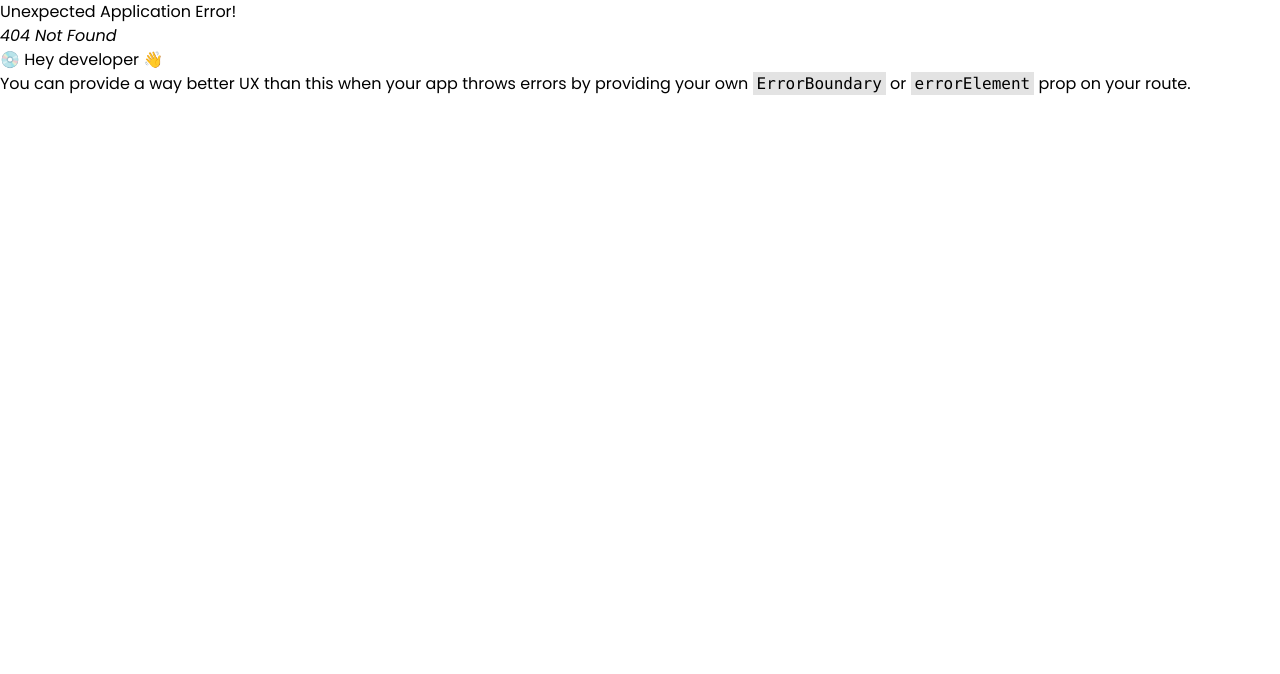
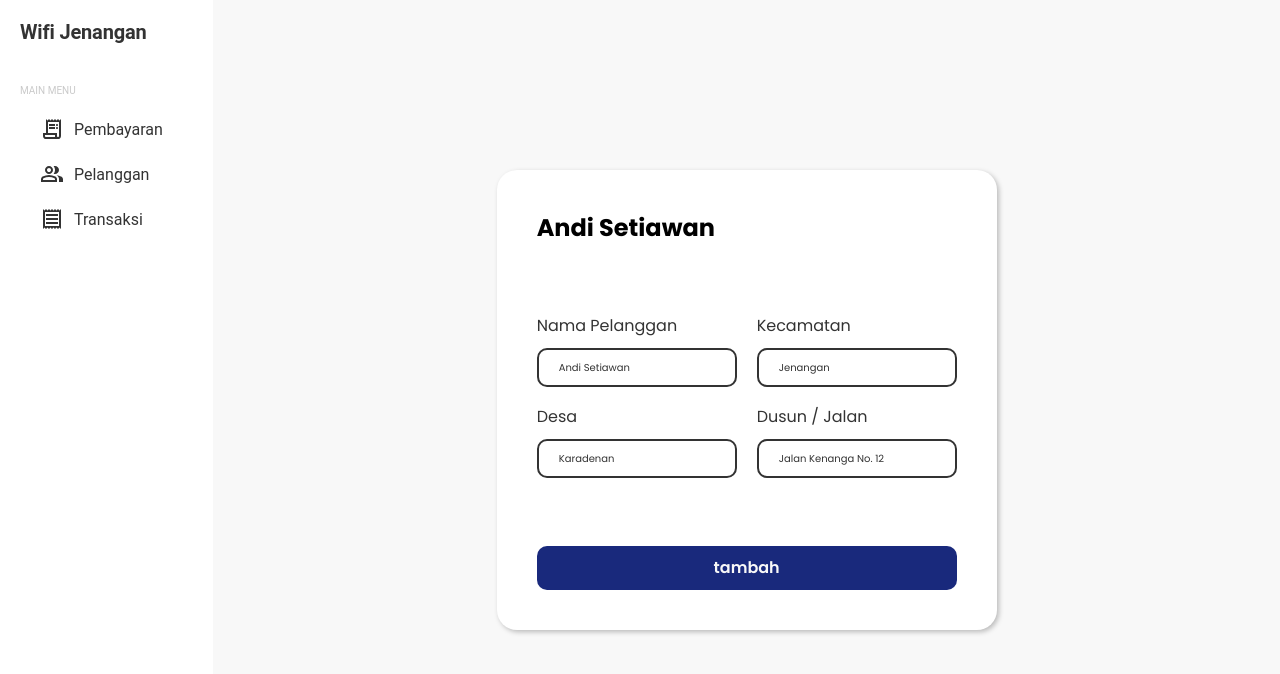
Before and after one commit to AIDILYOWIE/wifi-dashboard, a React (Vite) app: page /pelanggan/1 in a window 1280 px wide. Before the commit this address had no page. Shown: the top 674 px of the page. Built offline with nearby package versions, Linux system fonts and the light colour scheme; a web font is replaced by a local one.

Commit message:
done built form edit pelanggan and process built popup delete

```diff
--- a/src/Components/Elements/Button.jsx
+++ b/src/Components/Elements/Button.jsx
@@ -1,9 +1,12 @@
 import { Box, Typography } from "@mui/material";
-import { useMemo, useState } from "react";
+import { useEffect, useMemo, useState } from "react";
 import { color, fontSize } from "../../typhograpy";
-import { Link } from "react-router-dom";
+import { data, Link, useParams } from "react-router-dom";
+import { dataPelanggan } from "../../data";
+import React from "react";
 
-export const ButtonnSidebar = ({
+export const ButtonnSidebar = React.memo(
+  ({
     icon,
     text,
     href = "/",
@@ -75,9 +78,10 @@ export const ButtonnSidebar = ({
         </Box>
       </Link>
     );
-};
+  }
+);
 
-export const ButtonV2 = ({to = '/'}) => {
+export const ButtonV2 = React.memo(({ to = "/" }) => {
   const image = "../../../public/icon/add.svg";
   return (
     <Link to={to}>
@@ -101,9 +105,9 @@ export const ButtonV2 = ({to = '/'}) => {
       </button>
     </Link>
   );
-};
+});
 
-export const NormalButton = ({ text }) => {
+export const NormalButton = React.memo(({ text }) => {
   const [isHover, setIsHover] = useState(false);
 
   return (
@@ -115,9 +119,9 @@ export const NormalButton = ({ text }) => {
       {text}
     </button>
   );
-};
+});
 
-export const ButtonAction = ({ type }) => {
+export const ButtonAction = React.memo(({ type, to, onClick }) => {
   const imageEdit = "../../../public/icon/edit.svg";
   const imageDelete = "../../../public/icon/delete.svg";
   let image;
@@ -134,7 +138,8 @@ export const ButtonAction = ({ type }) => {
     background = "bg-delete-background";
   }
 
-  return (
+  return type == "edit" ? (
+    <Link to={to}>
       <button
         className={`w-max h-max p-[10px] rounded-[10px] flex justify-center items-center ${background} cursor-pointer `}
       >
@@ -152,5 +157,25 @@ export const ButtonAction = ({ type }) => {
           }}
         />
       </button>
+    </Link>
+  ) : (
+    <button
+      onClick={onClick}
+      className={`w-max h-max p-[10px] rounded-[10px] flex justify-center items-center ${background} cursor-pointer `}
+    >
+      <Box
+        sx={{
+          width: 18,
+          height: 18,
+          backgroundColor: colorText,
+          WebkitMaskImage: `url(${image})`,
+          WebkitMaskRepeat: "no-repeat",
+          WebkitMaskSize: "cover",
+          maskImage: `url(${image})`,
+          maskRepeat: "no-repeat",
+          maskSize: "cover",
+        }}
+      />
+    </button>
   );
-};
+});
--- a/src/Components/Elements/Input.jsx
+++ b/src/Components/Elements/Input.jsx
@@ -3,7 +3,7 @@ import React, { useState, useRef, useEffect } from "react";
 import { color } from "../../typhograpy";
 import { dataPelanggan } from "../../data";
 
-export const DateInput = ({label = 'Tanggal'}) => {
+export const DateInput = React.memo( ({label = 'Tanggal'}) => {
   const [selectedDate, setSelectedDate] = useState(null);
   const [isCalendarOpen, setIsCalendarOpen] = useState(false);
   const [currentMonth, setCurrentMonth] = useState(new Date());
@@ -216,7 +216,7 @@ export const DateInput = ({label = 'Tanggal'}) => {
       </div>
     </div>
   );
-};
+})
 
 export const DistrictInput = () => {
   const [selectedSubDistrict, setSelectedSubDistrict] = useState("");
@@ -291,15 +291,15 @@ export const DistrictInput = () => {
   );
 };
 
-export const NormalInput = ({label, placeholder}) => {
+export const NormalInput = React.memo(({label, placeholder, value, onChange}) => {
   return (
     <div className="w-full flex flex-col gap-[10px]">
       <label htmlFor="" className="text-text text-[16px]">{label}</label>
-      <input type="text" placeholder={placeholder} className="w-full focus:outline-none focus:text-text border-2 border-text px-[20px] py-[10px] font-reguler text-[10px] text-other rounded-[10px]
+      <input onChange={onChange} type="text" value={value ?? ""} placeholder={placeholder} className="w-full focus:outline-none text-text border-2 border-text px-[20px] py-[10px] font-reguler text-[10px] rounded-[10px]
       "/>
     </div>
   )
-}
+})
 
 // export const OrderForm = () => {
 //   // Form state
--- /dev/null
+++ b/src/Components/Elements/PopUp.jsx
@@ -0,0 +1,50 @@
+import { color } from "../../typhograpy";
+import { Box } from "@mui/material";
+
+export const PopupDelete = ({ show, onClose, onConfirm }) => {
+  if (!show) return null;
+
+  const image = "../../../public/icon/delete.svg";
+
+  return (
+    <div className="fixed inset-0 bg-black/40 z-50 flex items-center justify-center px-4">
+      <div className="bg-white rounded-[20px] shadow-lg w-[470px] p-[40px] flex flex-col items-center gap-[10px]">
+        <div className="w-full flex flex-col justify-center items-center gap-[8px]">
+          <div className="w-max rounded-[50%] p-[10px] bg-delete">
+            <Box
+              sx={{
+                width: 80,
+                height: 80,
+                backgroundColor: color.backgroundColor,
+                WebkitMaskImage: `url(${image})`,
+                WebkitMaskRepeat: "no-repeat",
+                WebkitMaskSize: "cover",
+                maskImage: `url(${image})`,
+                maskRepeat: "no-repeat",
+                maskSize: "cover",
+              }}
+            />
+          </div>
+          <p className="text-text text-[24px] font-semibold">Hapus Pelanggan</p>
+          <p className="text-text text-[14px] font-light">
+            Apakah anda serius untuk menghapus pelanggan ini
+          </p>
+        </div>
+        <div className="flex justify-center gap-4">
+          <button
+            onClick={onClose}
+            className="bg-gray-300 hover:bg-gray-400 text-gray-800 px-4 py-2 rounded"
+          >
+            Batal
+          </button>
+          <button
+            onClick={onConfirm}
+            className="bg-red-500 hover:bg-red-600 text-white px-4 py-2 rounded"
+          >
+            Hapus
+          </button>
+        </div>
+      </div>
+    </div>
+  );
+};
--- a/src/Components/Fragments/Form.jsx
+++ b/src/Components/Fragments/Form.jsx
@@ -1,4 +1,8 @@
+import { useParams } from "react-router-dom";
 import { DateInput, DistrictInput, NormalInput } from "../Elements/Input";
+import { useEffect, useState } from "react";
+import { dataPelanggan } from "../../data";
+import { useCallback } from "react";
 
 export const FormPembayaran = () => {
   return (
@@ -17,7 +21,7 @@ export const FormAddPelanggan = () => {
   return (
     <div className="w-full flex flex-col justify-center items-center gap-[18px]">
       <div className="w-full grid grid-cols-1 h-max">
-        <DateInput label={'Tanggal Masuk'}/>
+        <DateInput label={"Tanggal Masuk"} />
       </div>
       <div className="w-full grid grid-cols-2 h-max gap-[20px]">
         <NormalInput
@@ -36,3 +40,64 @@ export const FormAddPelanggan = () => {
     </div>
   );
 };
+
+export const FormEditPelanggan = () => {
+  const [pelanggan, setPelanggan] = useState({
+    namaPelanggan: "",
+    kecamatan: "",
+    desa: "",
+    dusunJalan: "",
+  });
+  const { id } = useParams();
+  useEffect(() => {
+    const findPelanggan = dataPelanggan.find(
+      (data) => data.index == Number(id)
+    );
+
+    if (findPelanggan) setPelanggan(findPelanggan);
+  }, [dataPelanggan, id]);
+
+  const handleChange = useCallback((field) => (e) => {
+    setPelanggan((prev) => ({
+      ...prev,
+      [field]: e.target.value,
+    }));
+  });
+
+  return (
+    <div className="w-full flex flex-col justify-center items-center gap-[18px]">
+      {pelanggan && (
+        <>
+          <div className="w-full grid grid-cols-2 h-max gap-[20px]">
+            <NormalInput
+              label="Nama Pelanggan"
+              placeholder="Masukan Nama Pelanggan"
+              value={pelanggan.namaPelanggan}
+              onChange={handleChange("namaPelanggan")}
+            />
+            <NormalInput
+              label="Kecamatan"
+              placeholder="Masukan Kecamatan"
+              value={pelanggan.kecamatan}
+              onChange={handleChange("kecamatan")}
+            />
+          </div>
+          <div className="w-full grid grid-cols-2 h-max gap-[20px]">
+            <NormalInput
+              label="Desa"
+              placeholder="Masukan Desa"
+              value={pelanggan.desa}
+              onChange={handleChange("desa")}
+            />
+            <NormalInput
+              label="Dusun / Jalan"
+              placeholder="Masukan Dusun / Jalan"
+              value={pelanggan.dusunJalan}
+              onChange={handleChange("dusunJalan")}
+            />
+          </div>
+        </>
+      )}
+    </div>
+  );
+};
--- a/src/Components/Fragments/Table.jsx
+++ b/src/Components/Fragments/Table.jsx
@@ -2,16 +2,27 @@ import { TableBody, TableHead } from "../Elements/TableStructure";
 import { dataPelanggan } from "../../data";
 import { useEffect, useState } from "react";
 import { ButtonAction } from "../Elements/Button";
+import { PopupDelete } from "../Elements/PopUp";
 
 export const TablePelanggan = () => {
-  const Pelanggan = [
-    ...new Set(dataPelanggan.map((customer) => customer.dusunJalan)),
-  ];
+  const [showPopup, setShowPopup] = useState(false);
+  const [selectedId, setSelectedId] = useState(null);
+
+  const handleClick = (id) => {
+    setSelectedId(id);
+    setShowPopup(true);
+  };
+
+  const handleConfirmDelete = () => {
+    setShowPopup(false);
+  };
 
   return (
-    <div className="w-full flex rounded-[20px] overflow-hidden "
+    <>
+      <div
+        className="w-full flex rounded-[20px] overflow-hidden "
         style={{
-            boxShadow: '1px 1px 4px rgba(0, 0, 0, 25%)'
+          boxShadow: "1px 1px 4px rgba(0, 0, 0, 25%)",
         }}
       >
         {/* Nama Pelanggan */}
@@ -57,11 +68,18 @@ export const TablePelanggan = () => {
           {dataPelanggan &&
             dataPelanggan.map((item, i) => (
               <TableBody key={i} type="action">
-              <ButtonAction type={"edit"} />
-              <ButtonAction type={"delete"} />
+                <ButtonAction to={`/pelanggan/${item.index}`} type={"edit"} />
+                <ButtonAction to={`/pelanggan/${item.index}`} type={"delete"} onClick={() => handleClick(item.index)}/>
               </TableBody>
             ))}
         </div>
       </div>
+
+      <PopupDelete
+        show={showPopup}
+        onClose={() => setShowPopup(false)}
+        onConfirm={handleConfirmDelete}
+      />
+    </>
   );
 };
--- a/src/Components/Layouts/Form.jsx
+++ b/src/Components/Layouts/Form.jsx
@@ -9,17 +9,19 @@ export const Form = ({ title, textButton, children }) => {
       style={{
         boxShadow: `2px 2px 5px rgba(0, 0, 0, 25%)`,
       }}
-      className={`${title == 'Pembayaran' ? 'w-[450px]' : 'w-[500px]'} h-max flex flex-col justify-center items-start bg-[white] p-[40px] gap-[68px] rounded-[20px] `}
+      className={`${
+        title == "Pembayaran" ? "w-[450px]" : "w-[500px]"
+      } h-max flex flex-col justify-center items-start bg-[white] p-[40px] gap-[68px] rounded-[20px] `}
     >
       <div className="w-full">
-        <h1 className="text-[24px] font-bold">
-          {title}
-        </h1>
+        <h1 className="text-[24px] font-bold">{title}</h1>
       </div>
-      {children}
-      <div className="w-full">
-        <NormalButton text={textButton} />
-      </div>
+      <form action="" className="w-full flex flex-col gap-[68px]">
+        {children}
+        <div className="w-full">
+          <NormalButton text={textButton} />
+        </div>
+      </form>
     </div>
   );
 };
--- a/src/Pages/EditPelanggan.jsx
+++ b/src/Pages/EditPelanggan.jsx
@@ -1,12 +1,27 @@
-import { FormAddPelanggan } from "../Components/Fragments/Form";
+import { useParams } from "react-router-dom";
+import { FormAddPelanggan, FormEditPelanggan } from "../Components/Fragments/Form";
 import { Form } from "../Components/Layouts/Form";
+import { useEffect, useState } from "react";
+import { dataPelanggan } from "../data";
 
 const EditPelanggan = () => {
+  const [namaPelanggan, setNamaPelanggan] = useState('')
+  const {id} = useParams()
+
+  useEffect(() => {
+    const findPelanggan = dataPelanggan.find((data) => data.index === Number(id))
+
+    if(findPelanggan) setNamaPelanggan(findPelanggan.namaPelanggan)
+  }, [dataPelanggan, id])
+
+  console.log(namaPelanggan)
   return (
     <div className="w-full h-full flex justify-center items-center">
-      <Form title={"TAMBAH PELANGGAN"} textButton={"tambah"}>
-        <FormAddPelanggan />
+      <Form title={namaPelanggan} textButton={"tambah"}>
+        <FormEditPelanggan />
       </Form>
     </div>
   );
 };
+
+export default EditPelanggan
--- a/src/main.jsx
+++ b/src/main.jsx
@@ -8,6 +8,7 @@ import Pembayaran from "./Pages/Pembayaran";
 import Pelanggan from "./Pages/Pelanggan";
 import Transaksi from "./Pages/Transaksi";
 import AddPelanggan from "./Pages/AddPelanggan";
+import EditPelanggan from "./Pages/EditPelanggan";
 
 const router = createBrowserRouter([
   {
@@ -27,6 +28,10 @@ const router = createBrowserRouter([
         element: <AddPelanggan/>
       },
       {
+        path: '/pelanggan/:id',
+        element: <EditPelanggan/>
+      },
+      {
         path: '/transaksi',
         element: <Transaksi/>
       }
```
Lines whose indentation alone changed are shown as unchanged.
